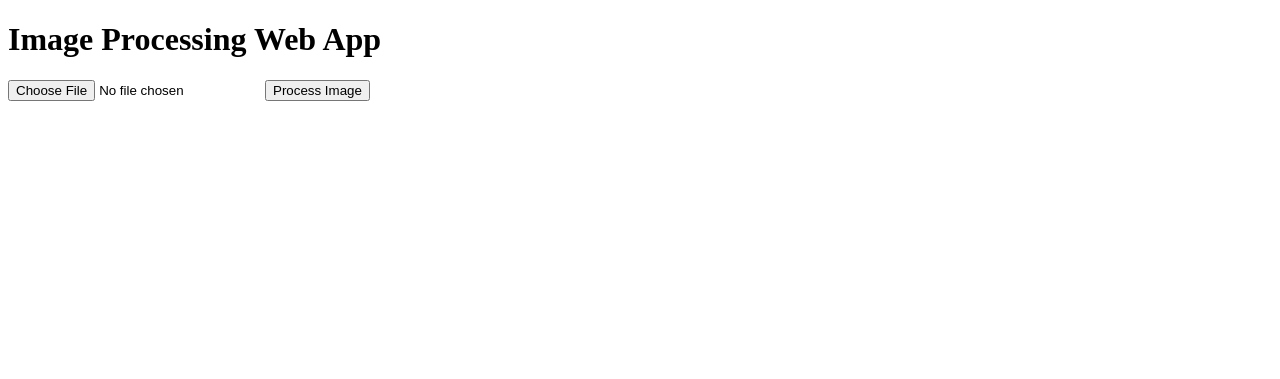
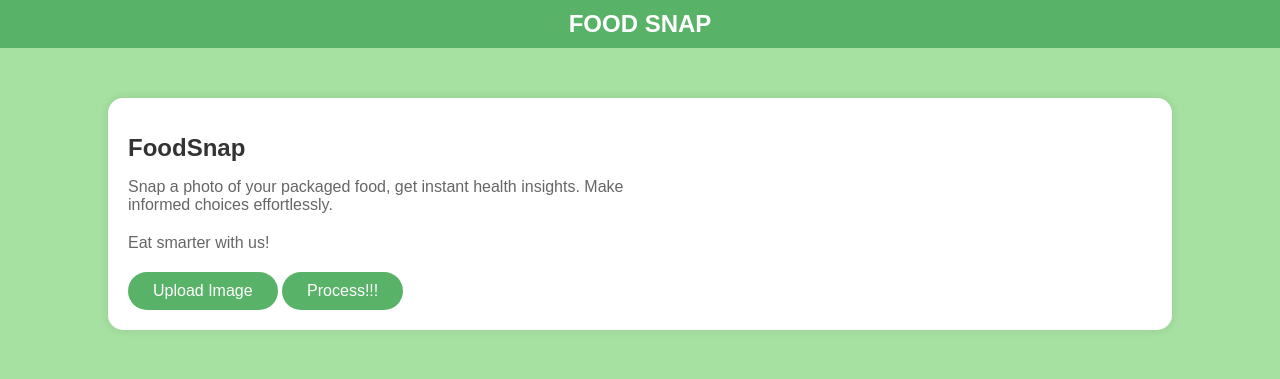
Before and after one commit to chyn-1/OCR-app, a Flask app: page / in a window 1280 px wide. Shown: the top 379 px of the page. Run offline with Flask 3, Linux system fonts and the light colour scheme.

Commit message:
Update index.html

```diff
--- a/templates/index.html
+++ b/templates/index.html
@@ -1,13 +1,190 @@
 <!DOCTYPE html>
-<html>
+<html lang="en">
   <head>
-    <title>Image Processing Web App</title>
+    <meta charset="UTF-8" />
+    <meta name="viewport" content="width=device-width, initial-scale=1.0" />
+    <title>FOOD SNAP</title>
+    <style>
+      body {
+        font-family: Arial, sans-serif;
+
+        background-color: #a6e1a1;
+        margin: 0;
+        padding: 0;
+      }
+
+      .navbar {
+        background-color: #58b368;
+        padding: 10px 0;
+        text-align: center;
+      }
+
+      .navbar h1 {
+        color: #fff;
+        margin: 0;
+      }
+
+      .container {
+        display: flex;
+        justify-content: center;
+        align-items: center;
+        padding: 50px 0;
+      }
+
+      .food-snap-card {
+        background-color: #ffffff;
+        width: 80%;
+        border-radius: 15px;
+        box-shadow: 0px 0px 10px rgba(0, 0, 0, 0.1);
+        padding: 20px;
+        display: flex;
+        overflow: hidden;
+      }
+
+      .food-images {
+        display: flex;
+        animation: slide 20s linear infinite;
+      }
+
+      .food-image {
+        border-radius: 10px;
+        height: 150px;
+        width: 150px;
+        object-fit: cover;
+      }
+
+      .info-section {
+        text-align: left;
+        flex-basis: 50%;
+      }
+
+      h1 {
+        color: #333;
+        font-size: 24px;
+        margin-bottom: 10px;
+      }
+
+      p {
+        margin-bottom: 20px;
+        color: #666;
+      }
+
+      button {
+        background-color: #58b368;
+        border: none;
+        padding: 10px 25px;
+        border-radius: 50px;
+        color: #ffffff;
+        font-size: 16px;
+        cursor: pointer;
+        transition: background-color 0.3s;
+      }
+
+      button:hover {
+        background-color: #3d8b50;
+      }
+
+      @keyframes slide {
+        0% {
+          transform: translateX(0);
+        }
+        100% {
+          transform: translateX(-100%);
+        }
+      }
+
+
+      .loading-bar {
+  width: 100px; /* Adjust the width as needed */
+  height: 20px; /* Adjust the height as needed */
+  border: 2px solid #58b368; /* Green color, matching your theme */
+  border-radius: 20px;
+  margin: 0 auto;
+  overflow: hidden;
+}
+
+.bar {
+  width: 0;
+  height: 100%;
+  background-color: #58b368; /* Green color, matching your theme */
+  animation: load 1s linear; /* Adjust the animation duration as needed */
+}
+
+@keyframes load {
+  0% { width: 0; }
+  100% { width: 100%; } /* This ensures the entire bar fills */
+}
+
+
+
+
+    </style>
   </head>
+
   <body>
-    <h1>Image Processing Web App</h1>
+    <div class="navbar">
+      <h1>FOOD SNAP</h1>
+    </div>
+
+    <div class="container">
+      <div class="food-snap-card">
+        <div class="food-images">
+          <!-- Replace with your image links, duplicate them for more images
+          <img src="H:\Projects\OCR\src\trp.png" alt="Food Image 1" class="food-image" />
+<img src="H:\Projects\OCR\src\krk.png" alt="Food Image 2" class="food-image" />
+<img src="H:\Projects\OCR\src\lays.png" alt="Food Image 3" class="food-image" />
+<img src="H:\Projects\OCR\src\mza.png" alt="Food Image 4" class="food-image"/>
+         Duplicate more images as needed -->
+        </div>
+        <div class="info-section">
+          <h1>FoodSnap</h1>
+          <p>
+            Snap a photo of your packaged food, get instant health insights.
+            Make informed choices effortlessly.
+          </p>
+          <p>Eat smarter with us!</p>
           <form method="POST" enctype="multipart/form-data">
-        <input type="file" name="image">
-        <input type="submit" value="Process Image">
+            <input
+              type="file"
+              name="image"
+              style="display: none;"
+              id="imageUpload"
+            />
+            <button
+              type="button"
+              onclick="document.getElementById('imageUpload').click();"
+            >
+              Upload Image
+            </button>
+            <button type="submit" onclick="processImage();">Process!!!</button>
+
           </form>
+        </div>
+      </div>
+    </div>
+
+    <script>
+      // Function to show the loading screen and then redirect to the result page
+      function processImage() {
+        // Show the loading screen
+        document.getElementById('loading-screen').style.display = 'block';
+
+        // After 3 seconds, redirect to the result page
+        setTimeout(function () {
+          window.location.href = 'result.html'; // Replace 'result.html' with your actual result page URL
+        }, 7000); // 3000 milliseconds (3 seconds)
+      }
+    </script>
+
+    <div id="loading-screen" style="display: none;">
+      <div class="loading-bar">
+        <div class="bar"></div>
+      </div>
+    </div>
+
+
+
+
+
   </body>
 </html>
```
Lines whose indentation alone changed are shown as unchanged.
